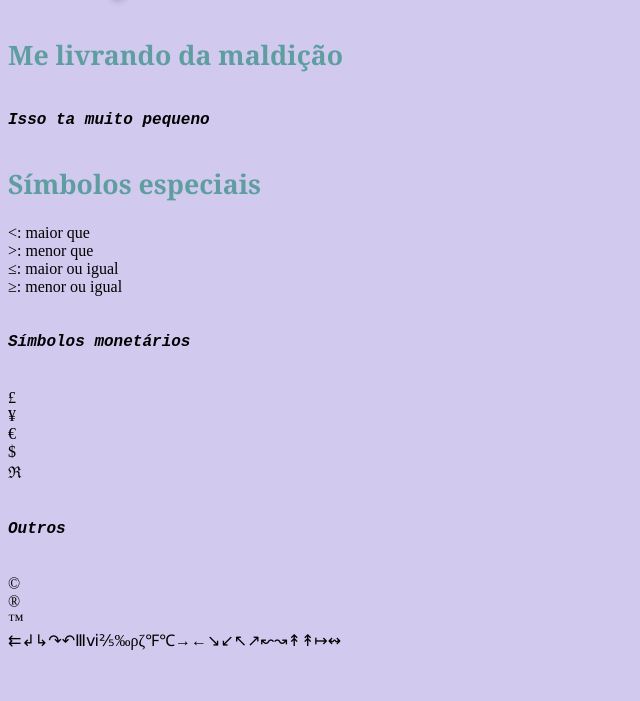
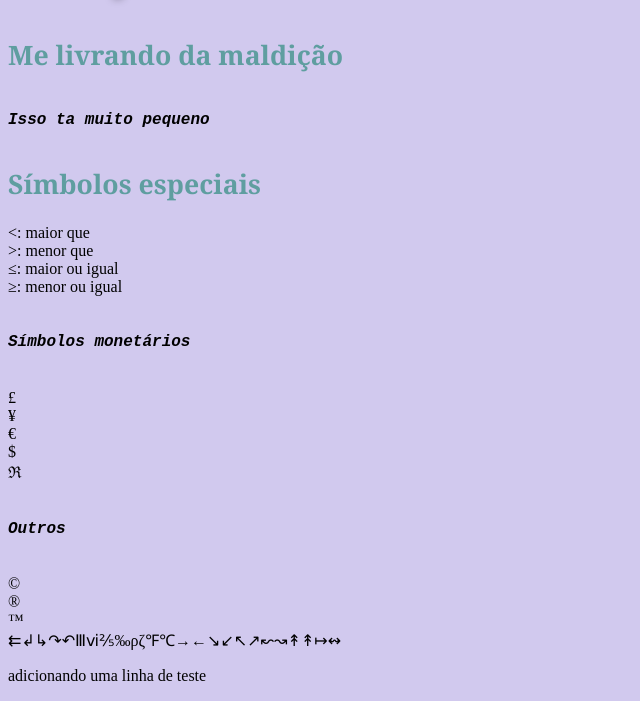
Before and after one commit to NatanBarbosa/curso-html-css, a plain HTML site: page Testes/teste.html in a window 1280 px wide. Shown: the part 112-813 px from the top of the page, without its empty margins (0-640 px from the left). Drawn offline with Linux system fonts and the light colour scheme.

Commit message:
testando commits

```diff
--- a/Testes/teste.html
+++ b/Testes/teste.html
@@ -53,6 +53,10 @@
 
         ⇇↲↳↷↶Ⅲⅵ⅖‰ρζ℉℃→←↘↙↖↗↜↝↟↟↦↭
 
+        <p>
+            adicionando uma linha de teste
+        </p>
+
 
 
     </p>
```
Also changed, not shown: Testes/teste js.html (line endings or trailing spaces).
